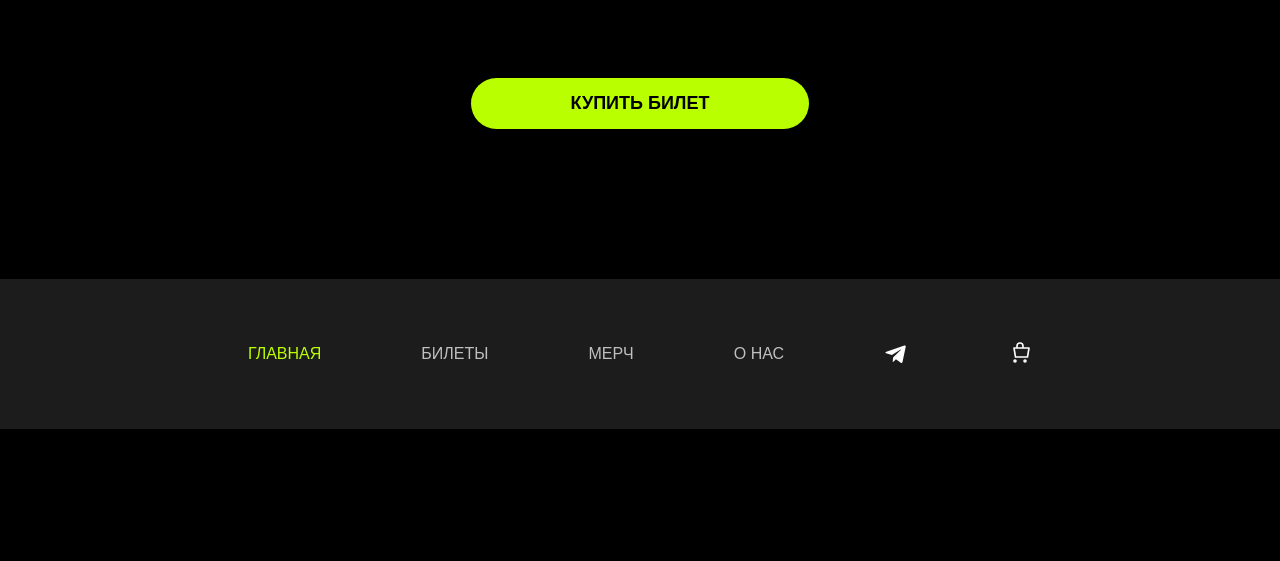
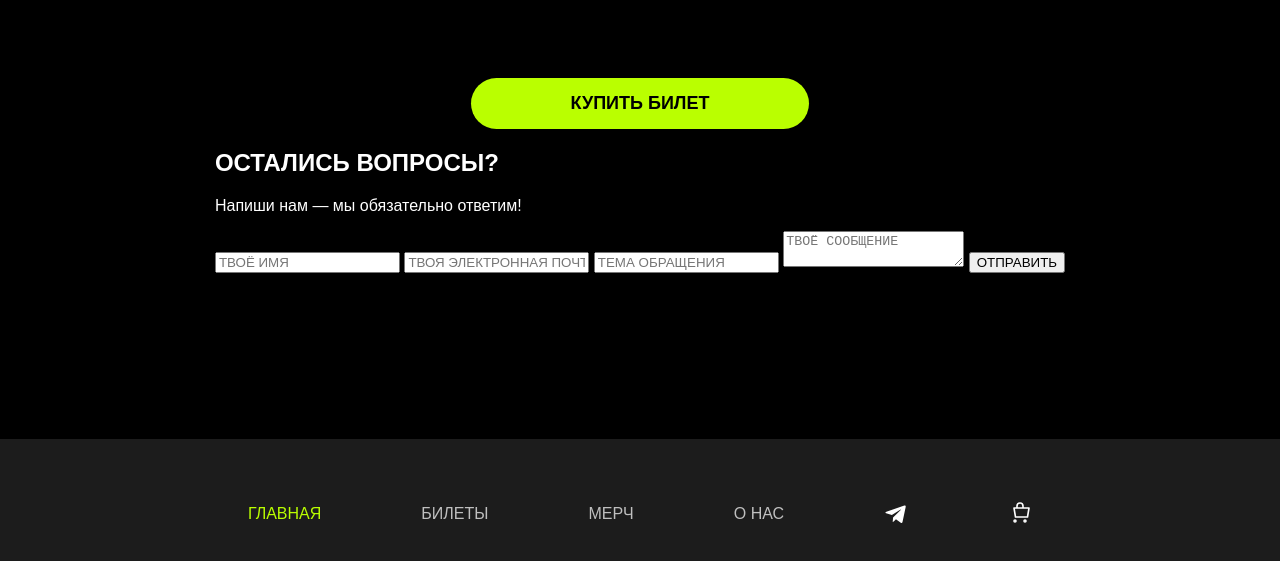
Before and after one commit to avotelanna/Files_-, a plain HTML site: page index.html in a window 1280 px wide. Shown: the part 3413-3974 px from the top of the page. Before the commit the page ends 3842 px from the top, so only its background shows below. Drawn offline with nearby package versions, Linux system fonts and the light colour scheme.

Commit message:
Update index.html

```diff
--- a/index.html
+++ b/index.html
@@ -149,6 +149,40 @@
 </div>
 
 
+<!-- ===== ФОРМА ОБРАТНОЙ СВЯЗИ ===== -->
+<section class="contact-section">
+  <div class="contact-wrapper">
+
+    <h2 class="contact-title">ОСТАЛИСЬ ВОПРОСЫ?</h2>
+    <p class="contact-description">
+      Напиши нам — мы обязательно ответим!
+    </p>
+
+    <form id="contact-form" class="contact-form">
+
+      <input type="text" name="from_name"
+        placeholder="ТВОЁ ИМЯ" required>
+
+      <input type="email" name="from_email"
+        placeholder="ТВОЯ ЭЛЕКТРОННАЯ ПОЧТА" required>
+
+      <input type="text" name="subject"
+        placeholder="ТЕМА ОБРАЩЕНИЯ" required>
+
+      <textarea name="message"
+        placeholder="ТВОЁ СООБЩЕНИЕ" required></textarea>
+
+      <button type="submit" class="contact-submit">
+        ОТПРАВИТЬ
+      </button>
+
+      <p id="form-status"></p>
+
+    </form>
+  </div>
+</section>
+
+
 	<!-- ===== футер ===== -->
 <footer class="site-footer">
   <div class="footer-wrapper">
```
